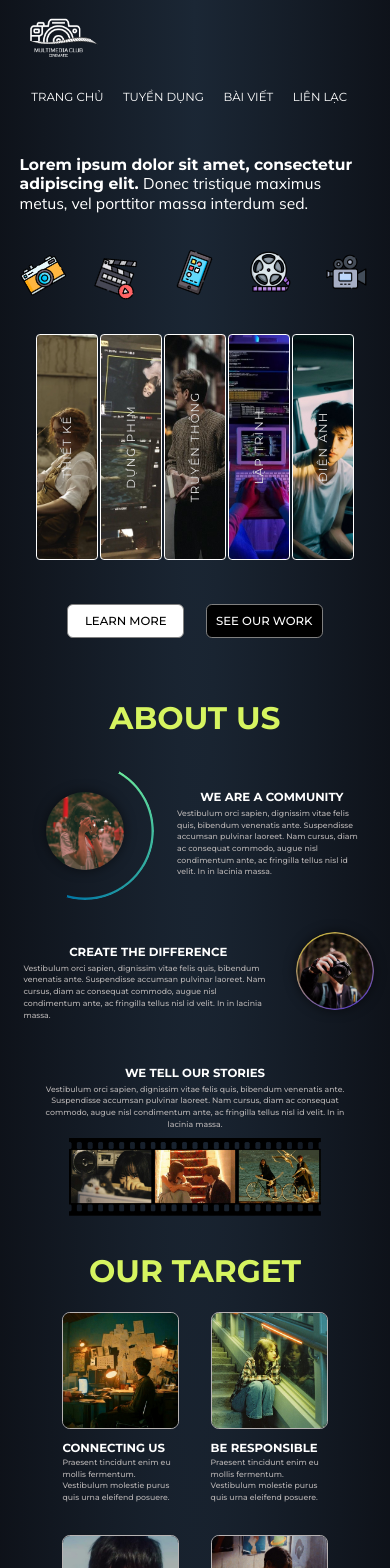
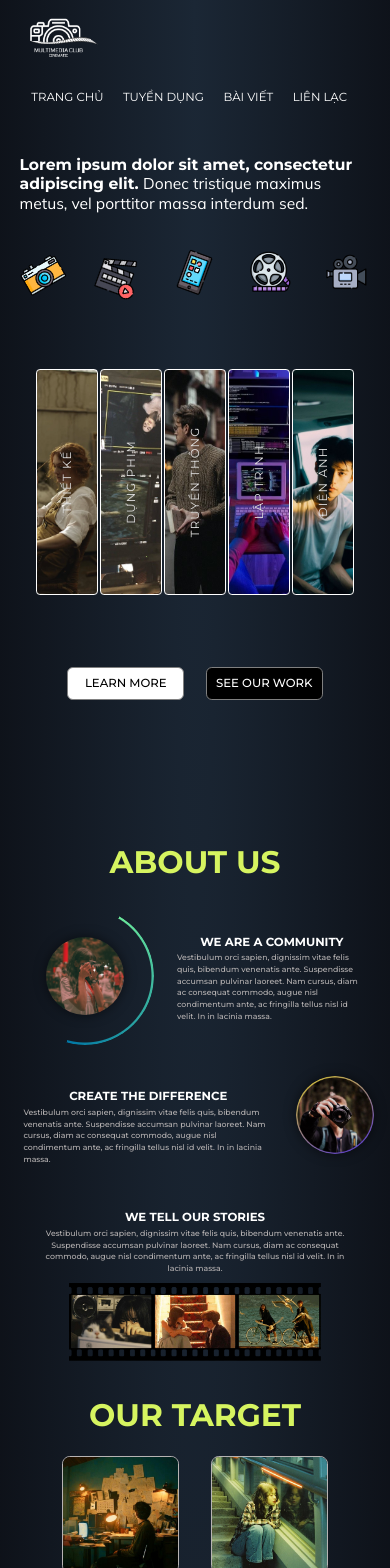
Before and after one commit to baoozuma/ndc-multimedia, a React (Vite) app: page / in a window 390 px wide. Shown: the top 1568 px of the page. Built offline with nearby package versions, Linux system fonts and the light colour scheme.

Commit message:
added svg

```diff
--- a/src/style/App.css
+++ b/src/style/App.css
@@ -178,7 +178,7 @@ h2.title {
   font-weight: 400;
   line-height: 2.5vw;
   padding: 5vw;
-  margin-top: 5vw;
+  margin-top: 10vw;
   background-color: transparent;
   color: rgb(255, 255, 255);
   grid-area: des;
@@ -436,7 +436,7 @@ footer {
     grid-area: des;
     display: flex;
     flex-direction: column;
-
+    margin-top: 40vw;
     gap: 4vw;
   }
   .imgblock {
--- a/src/style/button.css
+++ b/src/style/button.css
@@ -106,7 +106,6 @@
 @media screen and (max-width: 960px) {
     .btn {
         border: 0.3vw solid grey;
-        top: -14vw;
         left: auto;
         position: relative;
         width: 30vw;
@@ -114,6 +113,7 @@
         font-size: 3vw;
     }
     .startbutton {
+
         left: auto;
         top:  auto;
         grid-area: button;
--- a/src/style/card.css
+++ b/src/style/card.css
@@ -76,9 +76,9 @@
   .card {
     justify-content: center !important;
     margin: auto !important;
-    margin-top: 26vw !important;
+    margin-top: 35vw !important;
     width: 85vw;
-    height: 85vw;
+    height: 78vw;
   }
   .card a span {
     font-size: 3vw;
```
